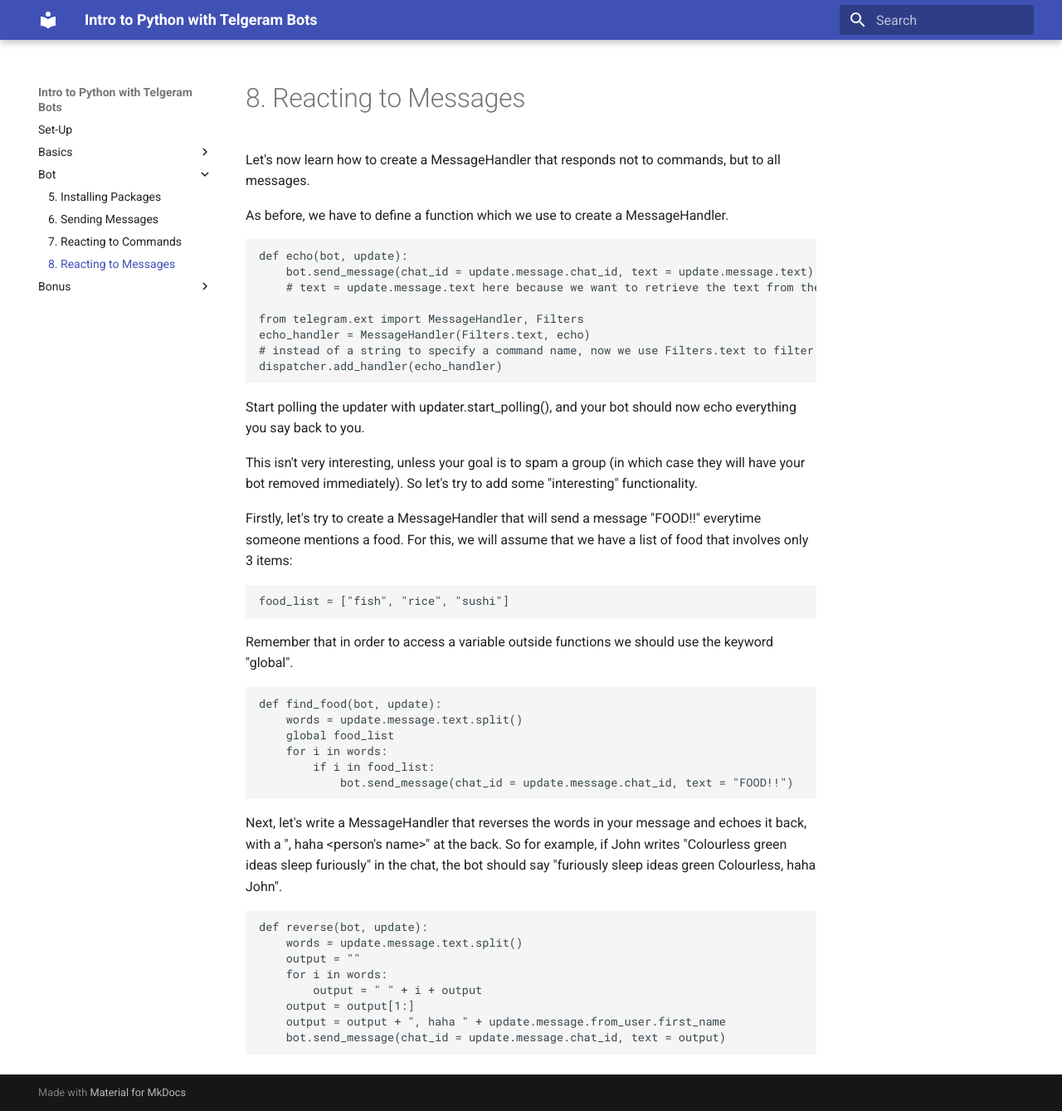
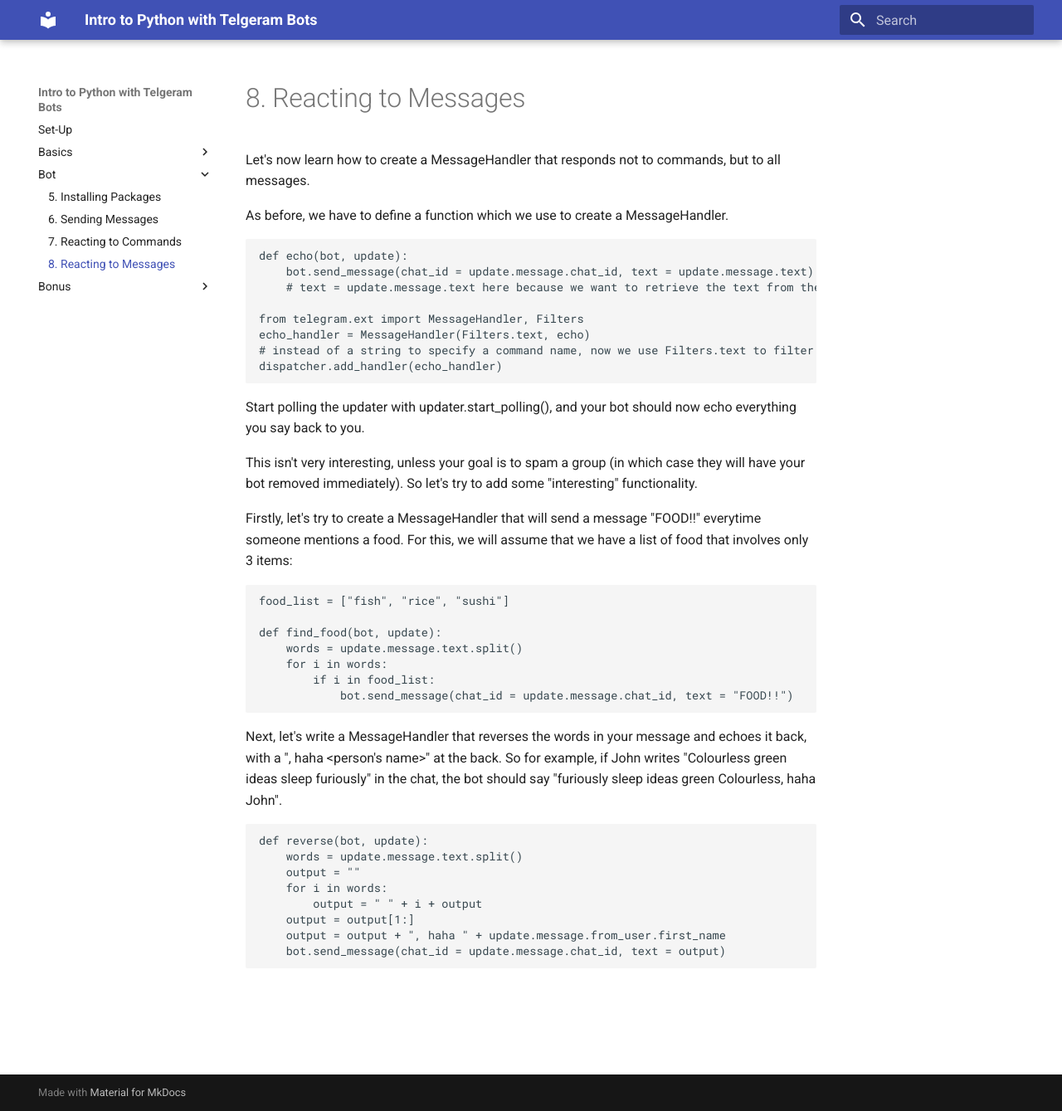
Before and after one commit to USP-Python/USP-Python.github.io, an MkDocs documentation site: the page built from docs/08-bot.md, in a window 1280 px wide and 1339 px high. Shown: the whole window at 83% size. Built offline with MkDocs 1.6.1 and Material for MkDocs 9.7.7, drawn with Linux system fonts in a browser that asks for light colours; old or Windows-style settings are respelled for this version of MkDocs.

Commit message:
Remove unnecessary global, fix naked angle bracs

````diff
--- a/docs/08-bot.md
+++ b/docs/08-bot.md
@@ -22,21 +22,15 @@
 
 ```python
 food_list = ["fish", "rice", "sushi"]
-```
 
-Remember that in order to access a variable outside functions we should use the keyword "global".
-
-```python
 def find_food(bot, update):
     words = update.message.text.split()
-    global food_list
     for i in words:
         if i in food_list:
             bot.send_message(chat_id = update.message.chat_id, text = "FOOD!!")
 ```
 
-Next, let's write a MessageHandler that reverses the words in your message and echoes it back, with a ", haha <person's name>" at the back.
-So for example, if John writes "Colourless green ideas sleep furiously" in the chat, the bot should say "furiously sleep ideas green Colourless, haha John".
+Next, let's write a MessageHandler that reverses the words in your message and echoes it back, with a ", haha &lt;person's name&gt;" at the back. So for example, if John writes "Colourless green ideas sleep furiously" in the chat, the bot should say "furiously sleep ideas green Colourless, haha John".
 
 ```python
 def reverse(bot, update):
````
